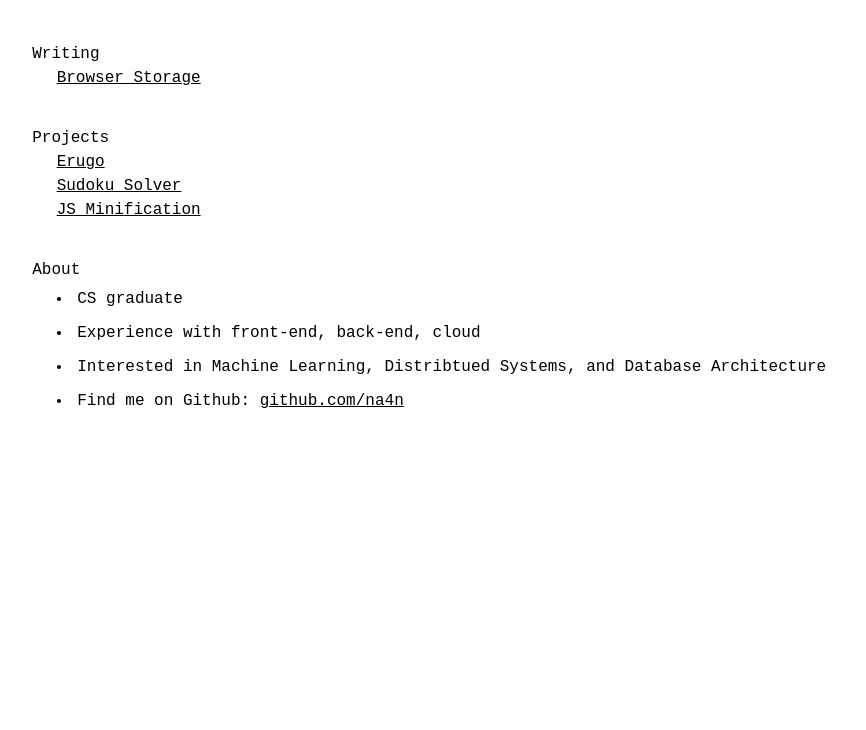
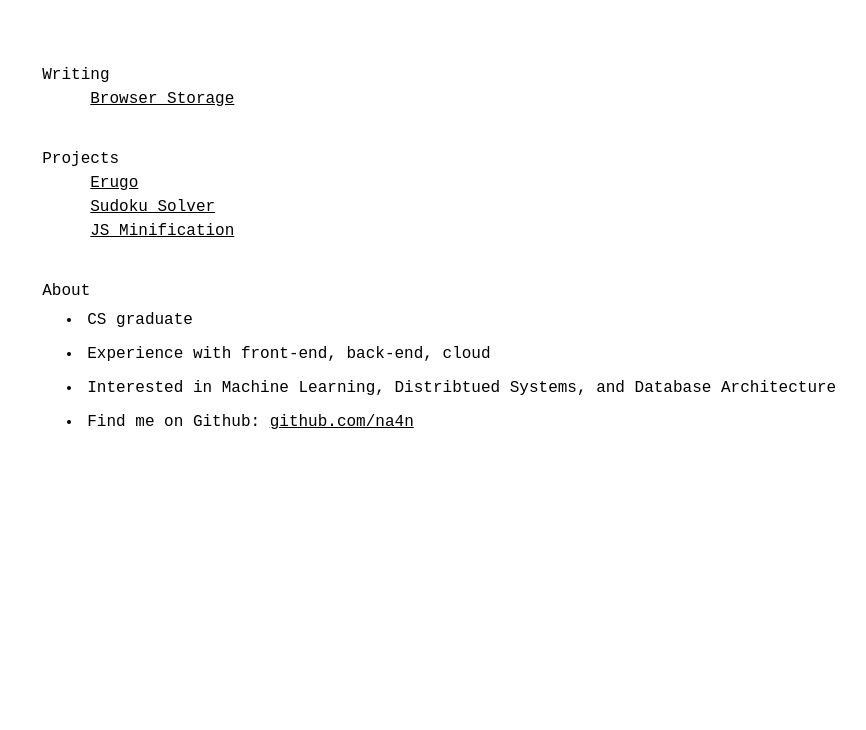
Before and after one commit to na4n/na4n.github.io, a plain HTML site: page index.html in a window 1280 px wide. Shown: the part 70-800 px from the top of the page, without its empty margins (11-877 px from the left). Drawn offline with Linux system fonts and the light colour scheme.

Commit message:
update spacing

```diff
--- a/index.html
+++ b/index.html
@@ -1,16 +1,13 @@
 <!DOCTYPE html>
 <html>
 <head>
-<!---<link rel="icon" href="resources/static.png">-->
 <meta name="viewport" content="width=device-width, initial-scale=1.0">
-<link rel="stylesheet" href="css/style.css">
-<link rel="icon" type="image/x-icon" href="resources/favicon.png">
 <title>Nathan Annareddy</title>
-
 <style>
 	.container{
 		margin-left: 2%;
-		padding: 10px;
+		padding: 20px;
+		max-width: 800px;
 	}
 
 	.content{
@@ -54,18 +51,20 @@
 
 <body>
 <div class="container">
-<div class="content"><a style="margin-left:4%;padding:1;font-size:20px">NATHAN ANNAREDDY</a>
+<div style="max-width:100%;text-align:center;font-family:monospace;font-size:20px">NATHAN ANNAREDDY</div>
+
+<div class="content">
 
 
 
 <a>Writing</a>
-<a style="margin-left:2%;"href="writing/BrowserStorage.html">Browser Storage</a>
+<a style="margin-left:3em;"href="writing/BrowserStorage.html">Browser Storage</a>
 
 
 <a>Projects</a>
-<a style="margin-left:2%" href="https://na4n.github.io/erugo/">Erugo</a>
-<a style="margin-left:2%" href="https://github.com/na4n/sudoku/">Sudoku Solver</a>
-<a style="margin-left:2%" href="https://gist.github.com/na4n/9d9e5b20c8032d2b5d2fd7dca14a6bea">JS Minification</a>
+<a style="margin-left:3em" href="https://na4n.github.io/erugo/">Erugo</a>
+<a style="margin-left:3em" href="https://github.com/na4n/sudoku/">Sudoku Solver</a>
+<a style="margin-left:3em" href="https://gist.github.com/na4n/9d9e5b20c8032d2b5d2fd7dca14a6bea">JS Minification</a>
 
 
 <a>About</a><ul>
--- /dev/null
+++ b/writing/post.css
@@ -0,0 +1,40 @@
+.content{
+    font-family: monospace;
+    white-space: pre-wrap;
+    overflow-wrap: break-word;
+    word-wrap: break-word;
+    padding-left: 5%;
+    padding-right: 5%;
+    font-size: 1rem;
+    line-height: 1.5;
+}
+
+code{
+    font-size: 1rem;
+    border: 1px solid darkgrey;
+    padding: 0px;
+}
+
+a:visited{
+    color: grey;
+}
+
+@media (prefers-color-scheme: light) {
+    *{
+        background-color: white;
+        color: black;
+    }
+    code{
+        background-color: #f3f3f3;
+    }
+}
+/* Dark mode */
+@media (prefers-color-scheme: dark) {
+    *{
+        background-color: black;
+        color: white;
+    }
+    code{
+        background-color: #333;
+    }
+}
```
Also changed, not shown: writing/BrowserStorage.html (+1 -42 lines).
